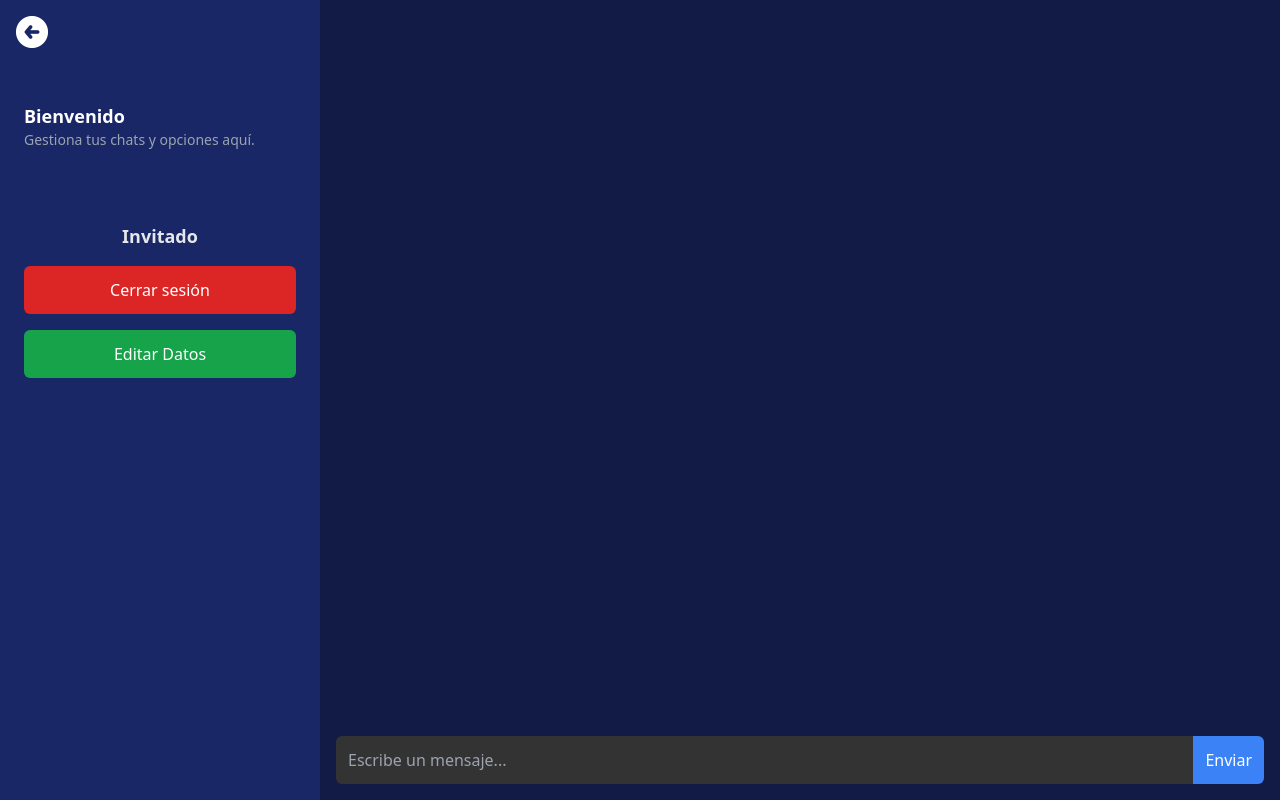
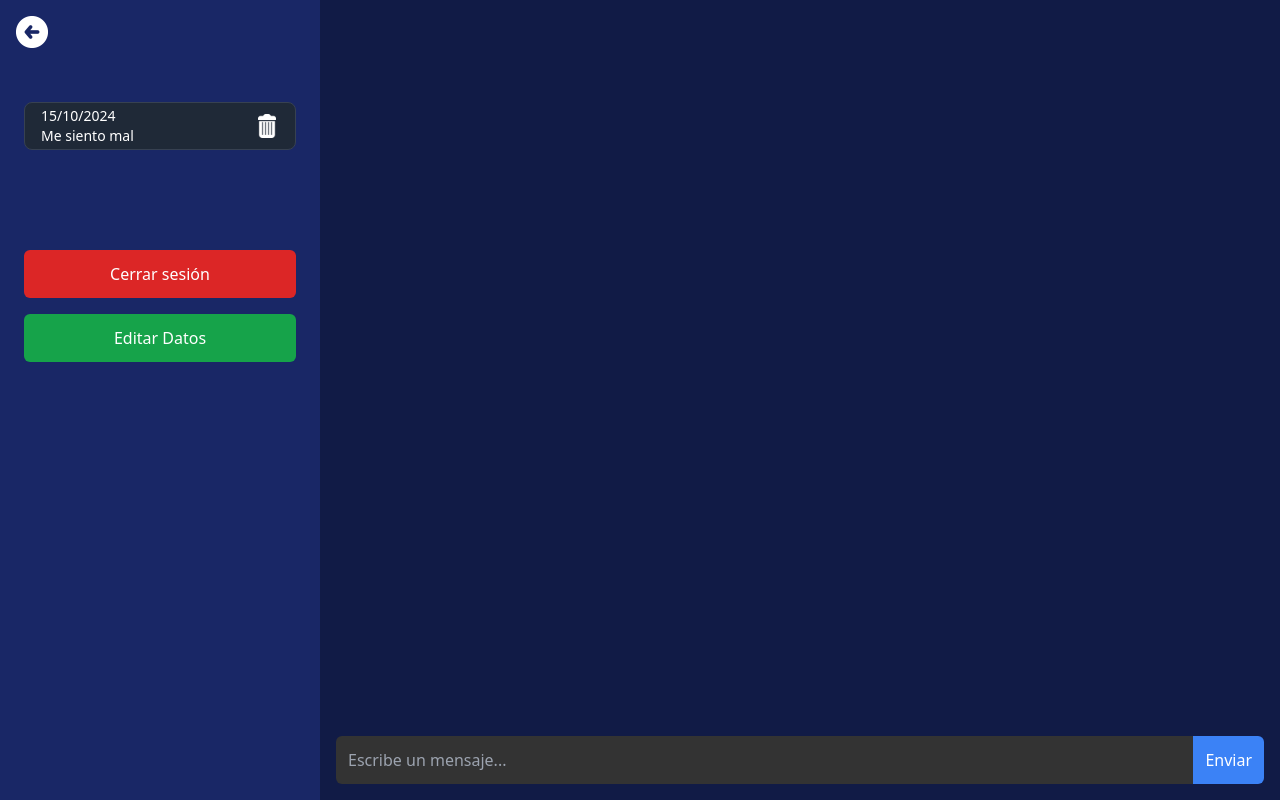
Before and after one commit to DavidFelipeVasquezPardo/ChatAI, a React (Vite) app in the folder Frontend/: page /Chat in a window 1280 px wide. Built offline with nearby package versions, Linux system fonts and the light colour scheme.

Commit message:
Implementacion de cookies y comienzo barra lateral

```diff
--- a/Frontend/package.json
+++ b/Frontend/package.json
@@ -11,6 +11,7 @@
   },
   "dependencies": {
     "axios": "^1.7.7",
+    "js-cookie": "^3.0.5",
     "react": "^18.3.1",
     "react-dom": "^18.3.1",
     "react-router-dom": "^6.28.0"
--- a/Frontend/src/Pages/Chat.jsx
+++ b/Frontend/src/Pages/Chat.jsx
@@ -2,10 +2,13 @@ import { useState, useEffect, useRef } from "react";
 import { useNavigate } from "react-router-dom";
 import MsgUser from "./Components/MsgUser";
 import MsgIA from "./Components/MsgIA";
+import Chatcontainer from "./Components/ChatContainer";
 import FlechaDerecha from "../../public/FlechaDerecha.png";
 import FlechaIzquierda from "../../public/FlechaIzquierda.png";
 import axios from "axios";
 import React from "react";
+
+import Cookies from 'js-cookie'
 
 localStorage.setItem("conversacion", JSON.stringify([]));
 localStorage.setItem("idchat", null)
@@ -16,7 +19,7 @@ export function Chat() {
   const scrollDiv = useRef(null);
 
   const verificacionLogin = async () => {
-    if (!localStorage.getItem("rol")) {
+    if (!Cookies.get("rol")) {
       alert("Inicie sesión primero :D");
       navigate("/");
     }
@@ -70,21 +73,24 @@ export function Chat() {
         JSON.stringify(conversacionAddmsgIa)
       );
 
-      const idchat = localStorage.getItem("idchat") === "null" ? null : localStorage.getItem("idchat");
-      const idUsuario = localStorage.getItem("idUsuario")
       const conversacion = localStorage.getItem("conversacion")
 
       const responsesave = await axios.post(
         "http://localhost:3000/psicologia/ChatSave",
         {
-          idchat,
-          idUsuario,
+          idchat: Cookies.get("idchat"),
+          idUsuario: Cookies.get("idUsuario"),
           conversacion
         }
       )
-      const idchatRes = responsesave.data.chat.idchat;
 
-      localStorage.setItem("idchat",idchatRes)
+      Cookies.set("idchat", (responsesave.data.chat.idchat),
+        {
+          expires: 1,
+          secure: true,
+          sameSite: 'Strict',
+          path: '/',
+        })
 
       setConversacion([...conversacionAddmsgIa]);
       setNewMessage("");
@@ -96,10 +102,11 @@ export function Chat() {
 
   const handleLogout = () => {
     localStorage.clear();
+    Cookies.remove('idUsuario', "usuario", "rol", "idchat", { path: '/' });
     navigate("/Login");
   };
 
-  const username = localStorage.getItem("usuario") || "Invitado";
+  const username = Cookies.get("usuario");
 
   useEffect(() => {
     if (scrollDiv.current) {
@@ -127,12 +134,11 @@ export function Chat() {
         </button>
 
         {isSidebarOpen && (
-          <div className="p-6 max-w-96 overflow-y-auto">
-            <p className="text-lg font-semibold">Bienvenido</p>
-            <p className="text-sm text-gray-400">
-              Gestiona tus chats y opciones aquí.
-            </p>
+
+          <div className="p-6 max-w-96 max-h-96 overflow-y-auto">
+            <Chatcontainer></Chatcontainer>
           </div>
+
         )}
 
         <div className="flex flex-col items-center mt-auto p-6 space-y-4">
@@ -146,7 +152,7 @@ export function Chat() {
             Cerrar sesión
           </button>
           <button
-            onClick=""
+            // onClick={handleLogout}
             className="w-full p-3 bg-green-600 hover:bg-green-700 text-white rounded-md"
           >
             Editar Datos
--- /dev/null
+++ b/Frontend/src/Pages/Components/ChatContainer.jsx
@@ -0,0 +1,22 @@
+import basura from "../../../public/basura.png";
+export default function Chatcontainer() {
+
+    const onDelete = async () => {
+        return (localStorage.setItem("conversacion","xde"))
+    }
+
+    return (
+        <div className="h-12 flex justify-between items-center p-4 bg-gray-800 text-white rounded-lg mb-3 border border-gray-700">
+            <div className="flex flex-col">
+                <span className="text-sm">15/10/2024</span>
+                <span className="text-sm">Me siento mal</span>
+            </div>
+            <button
+                className="text-white border-none py-1 px-3 rounded cursor-pointer text-sm hover:bg-red-600"
+                onClick={onDelete}
+            >
+            </button>
+            <img src={basura} className="h-6 w-6"></img>
+        </div>
+    );
+}
--- a/Frontend/src/Pages/Start.jsx
+++ b/Frontend/src/Pages/Start.jsx
@@ -2,6 +2,8 @@ import { useState } from "react";
 import { Link } from "react-router-dom";
 import axios from "axios";
 import { useNavigate } from 'react-router-dom';
+
+import Cookies from 'js-cookie'
 
 import BotIcon from '../../public/BotIcon.png';
 
@@ -9,8 +11,6 @@ export function Start() {
 
   const [usuario, setUsuario] = useState("");
   const [contrasena, setContrasena] = useState("");
-
-  const [response, setResponse] = useState("");
 
   const navigate = useNavigate();
 
@@ -28,23 +28,41 @@ export function Start() {
             contrasena,
         });
 
-        localStorage.setItem("idUsuario", (res.data.usuario.idUsuario));
-        localStorage.setItem("usuario", (res.data.usuario.usuario));
-        localStorage.setItem("rol", (res.data.usuario.rol));
+        Cookies.set("idUsuario", (res.data.usuario.idUsuario),
+          {
+            expires: 7,         // Expira en 7 días
+            secure: true,       // Solo se envía por HTTPS
+            sameSite: 'Strict', // Evita el envío en solicitudes de terceros
+            path: '/',          // Disponible en todo el dominio
+          }
+        )
 
-        const rol = (localStorage.getItem("rol"));
+        Cookies.set("usuario", (res.data.usuario.usuario),
+          {
+            expires: 7,
+            secure: true,
+            sameSite: 'Strict',
+            path: '/',
+          }
+        )
 
-        if (rol === 'user') {
+        Cookies.set("rol", (res.data.usuario.rol),
+          {
+            expires: 7,
+            secure: true,
+            sameSite: 'Strict',
+            path: '/',
+          }
+        )
+
+        if (Cookies.get("rol") === 'user') {
           navigate('/Chat');
         } else if (rol === 'admin') {
           navigate('/Admin');
         }
 
-        setResponse(res.data.message || "Datos validados");
-
     } catch (error) {
         alert("Por favor, ingresa tanto usuario como contraseña correctos");
-        setResponse("Error Validacion");
         console.log(error);
     }
   };
```
Also changed, not shown: Frontend/public/basura.png (added).
